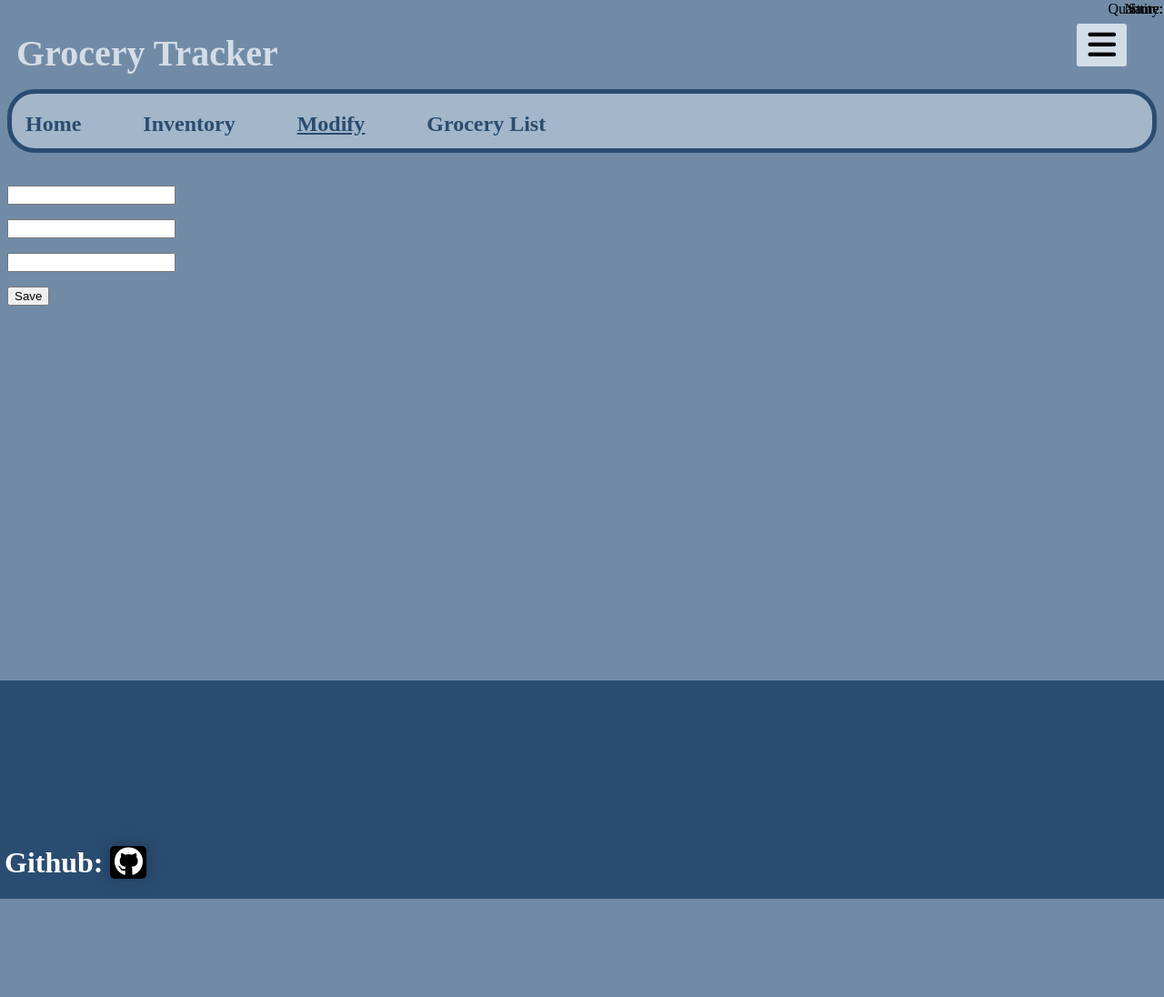
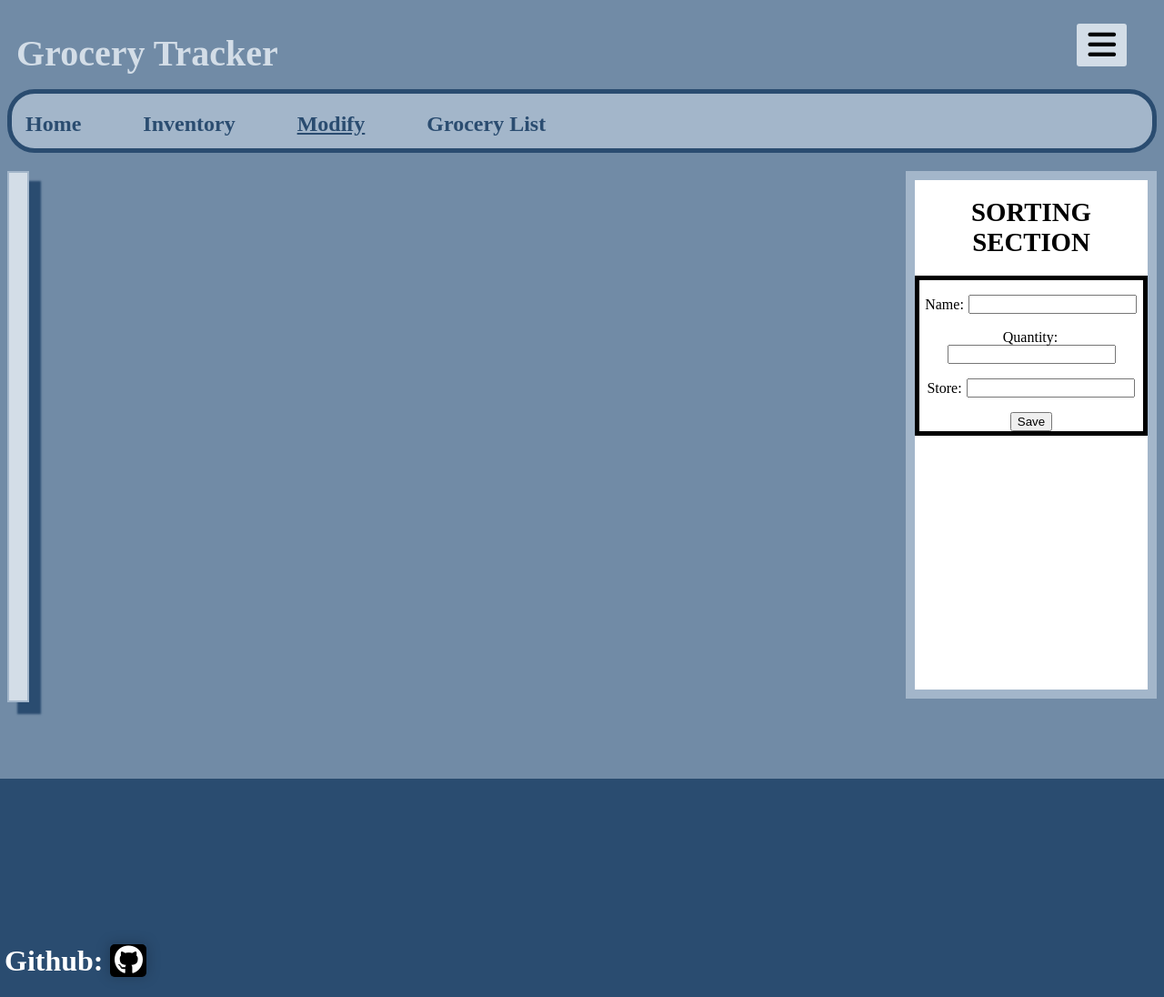
Before and after one commit to StevenWeng60/grocery-tracker, a Django app: page /groceries/insert/ in a window 1280 px wide. Shown: the whole page at 91% size. Before the commit the page ends 988 px from the top, so only its background shows below. Run offline with Django 4.2, Linux system fonts and the light colour scheme; data that the repository does not hold is empty; some libraries are stand-ins or nearby versions.

Commit message:
Made modify view include a list of groceries + text-aligned QTY of each item to the bottom of the parent box

```diff
--- a/src/groceries/static/grocerymodify.css
+++ b/src/groceries/static/grocerymodify.css
@@ -7,6 +7,126 @@
  color: rgb(42, 76, 112);
 }
 
+/* CSS for grocery inventory block */
+.inventorycontainer {
+ height: 70vh;
+ max-width: 150rem;
+ background-color: rgb(211, 221, 231);
+ border: 2px solid rgb(163, 182, 202);
+ box-shadow: 12px 12px 2px 1px rgba(42, 76, 112);
+ display: inline-flex;
+ flex-wrap: wrap;
+ gap: 20px;
+ padding: 10px;
+ overflow: scroll;
+}
+
+.box {
+ position: relative;
+ color: black;
+ text-align: center;
+ font-family: Arial, Helvetica, sans-serif;
+ font-weight: bold;
+ font-size: 1em;
+ background-color: rgb(75, 107, 140, 0.3);
+ border-radius: 15px;
+ box-shadow: 0 0 15px 0 rgba(0, 0, 0, .25);
+ height: 6em;
+ width: 6em;
+ margin: .8em;
+ border: 3px solid rgb(42, 76, 122);
+ padding: 5px;
+}
+
+.box:hover {
+ background-color: rgb(75, 107, 140);
+ box-shadow: 0 5px 20px 0 rgba(0, 0, 0, .25);
+ transform: scale(1.1);
+ cursor: pointer;
+}
+
+.box > .qty {
+ position: absolute;
+ bottom: 0;
+ text-align: center;
+ padding-left: 1.2em;
+ padding-bottom: 0.5em;
+}
+
+
+
+
+
+
+
+
+
+
+
+
+
+
+
+
+
+/* Sorting section */
+.modifysidebar {
+ background-color: white;
+ display: inline-block;
+ padding-top: 0px;
+ width: 20vw;
+ height: 70vh;
+ border: 10px solid rgb(163, 182, 202);
+ text-align: center;
+}
+
+.modifysidebar h1 {
+ font-size: clamp(1rem, 1rem + 1vw, 3rem);
+}
+
+/* CSS for form label */
+label[for=id_name] {
+ position: relative;
+}
+
+label[for=id_quantity] {
+ position: relative;
+}
+
+label[for=id_store] {
+ position: relative;
+}
+
+/* Content layout */
+.modifysidebar {
+ grid-column: 5;
+ grid-row: 3;
+}
+
 main {
- height: 60vh;
+ grid-column: 1 / 5;
+ grid-row: 3;
 }
+
+
+@media screen and (max-width: 720px) {
+ .modifysidebar {
+  grid-column: 1 / 6;
+  grid-row: 3;
+  margin: auto;
+  width: 80vw;
+ }
+
+ main {
+  grid-column: 1 / 6;
+  grid-row: 4;
+ }
+
+ footer {
+  grid-row: 5;
+ }
+}
+
+.form {
+ border: 5px solid black;
+}
--- a/src/groceries/templates/groceries/grocery_insert.html
+++ b/src/groceries/templates/groceries/grocery_insert.html
@@ -11,9 +11,24 @@
 {% block main %}
     <!-- Main content (Grocery inventory & sidenav)   -->
  <main>
-  <form method='POST'> {% csrf_token %}
-   {{ form.as_p }}
-   <input type='submit' value='Save' />
-  </form>
+    <!-- Grocery inventory -->
+    <div class="inventorycontainer">
+      {% for instance in object_list %}
+      <div class="box">
+        <p>{{ instance.name }}</p>
+        <div class="qty">Qty: {{ instance.quantity }}</div>
+      </div>
+      {% endfor %}
+    </div>
  </main>
+  <div class="modifysidebar">
+    <h1>SORTING SECTION</h1>
+    <div class="form">
+      <form method='POST'>
+        {% csrf_token %}
+        {{ form.as_p }}
+        <input type='submit' value='Save' />
+      </form>
+    </div>
+  </div>
 {% endblock %}
--- a/src/groceries/views.py
+++ b/src/groceries/views.py
@@ -21,8 +21,10 @@
         form.save()
         form = GroceryForm()
 
+    queryset = Grocery.objects.all()
     context = {
-        'form': form
+        'form': form,
+        "object_list": queryset
     }
 
     return render(request, 'groceries/grocery_insert.html', context)
```
Also changed, not shown: src/groceries/static/groceryinventory.css (+9 -0 lines), src/groceries/templates/groceries/grocery_development_0.html (+6 -3 lines).
